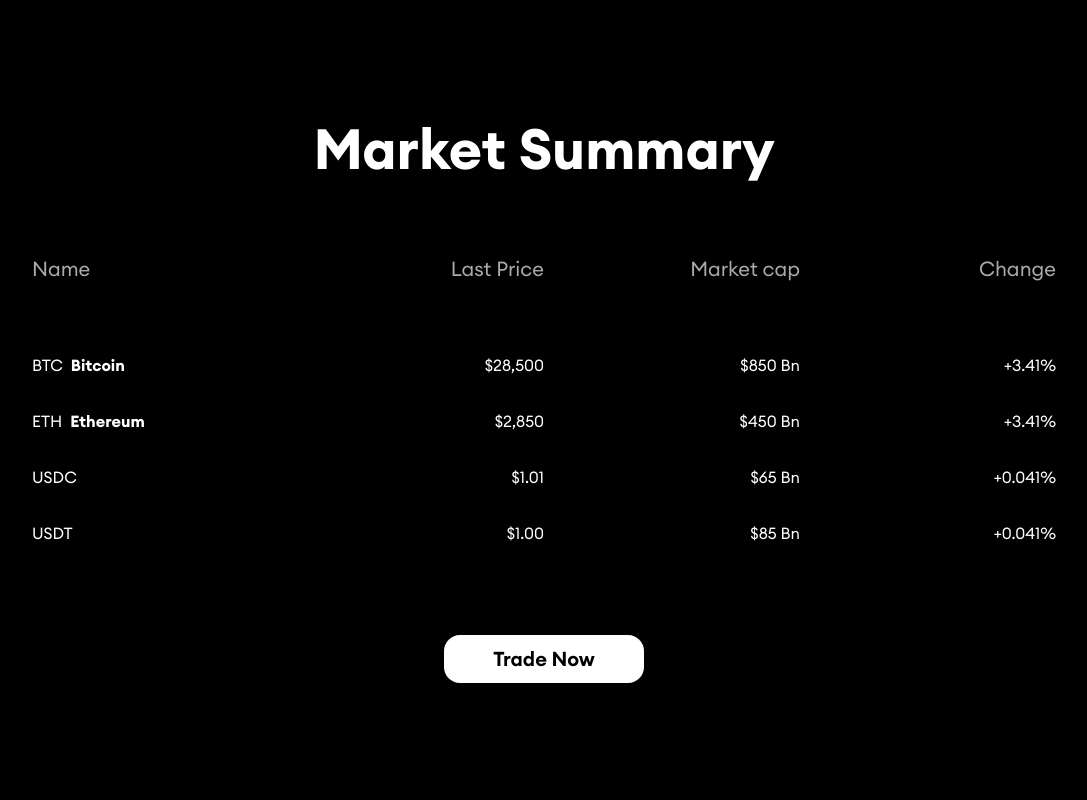
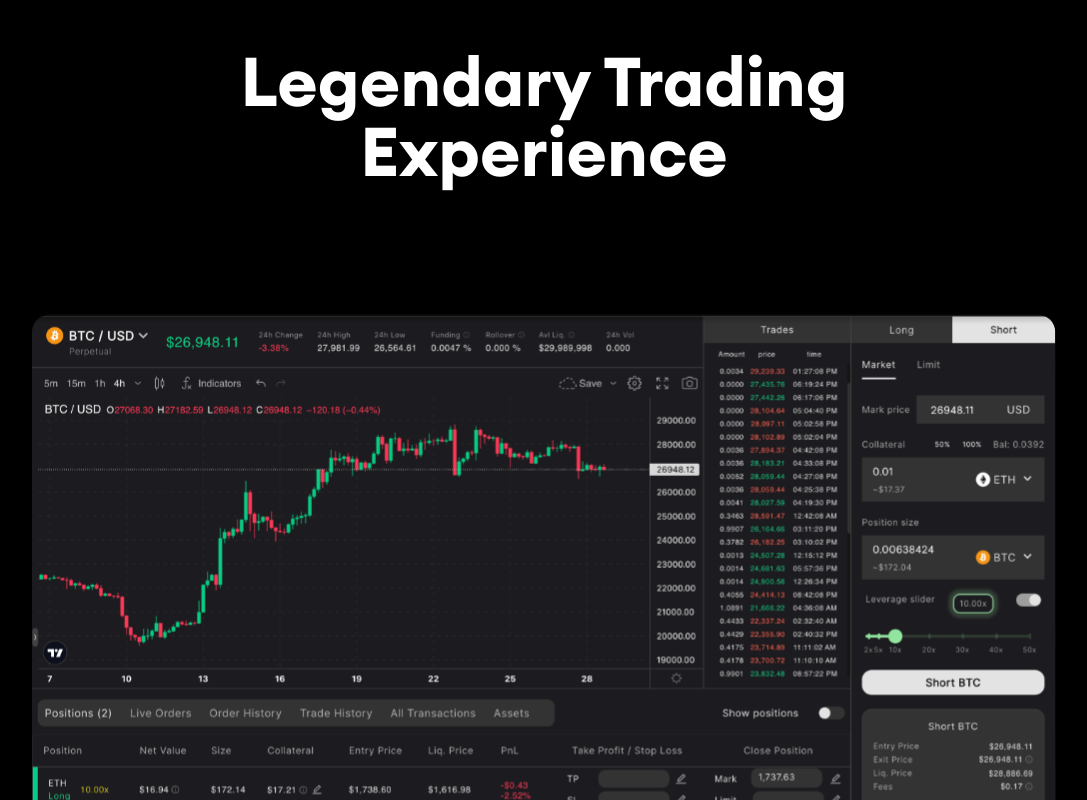
Before and after one commit to hoysal08/fxdx-landing-new, a React (Create React App) app: page / in a window 1280 px wide. Shown: the part 1260-2060 px from the top of the page, without its empty margins (96-1183 px from the left). Built offline with nearby package versions, Linux system fonts and the light colour scheme; a web font is replaced by a local one.

Commit message:
Commented market summary and theme options

```diff
--- a/src/App/App.js
+++ b/src/App/App.js
@@ -18,7 +18,7 @@ function App() {
           <Route exact path="/">
             <Header />
             <Hero />
-            <MarketSummary />
+            {/* <MarketSummary /> */}
             <TradingExperience />
             <LiquidityExperience />
             <PreFooter />
@@ -32,7 +32,7 @@ function App() {
           <Route path="*">
             <Header />
             <Hero />
-            <MarketSummary />
+            {/* <MarketSummary /> */}
             <TradingExperience />
             <LiquidityExperience />
             <PreFooter />
--- a/src/components/Footer/Footer.js
+++ b/src/components/Footer/Footer.js
@@ -45,13 +45,13 @@ export function Footer() {
                         </a>
                     </div>
 
-                    <div className="theme-setting">
+                    {/* <div className="theme-setting">
                         <div>Theme</div>
                         <div className="light-dark">
                         <span className="active symbol"><img src={moon} alt="dark mode" /></span>
                         <span className="symbol" ><img src={sun} alt="dark mode" /></span>
                         </div>
-                    </div>
+                    </div> */}
                 </div>
 
                 <div className="footer-right">
```
